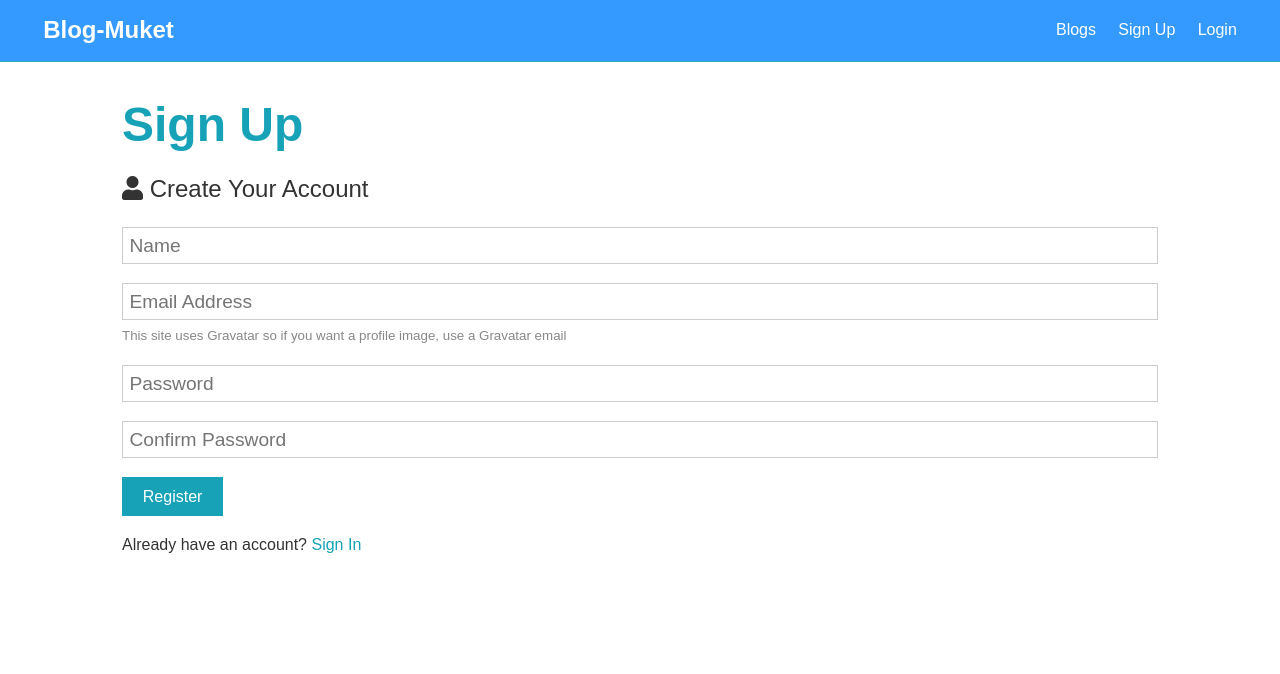
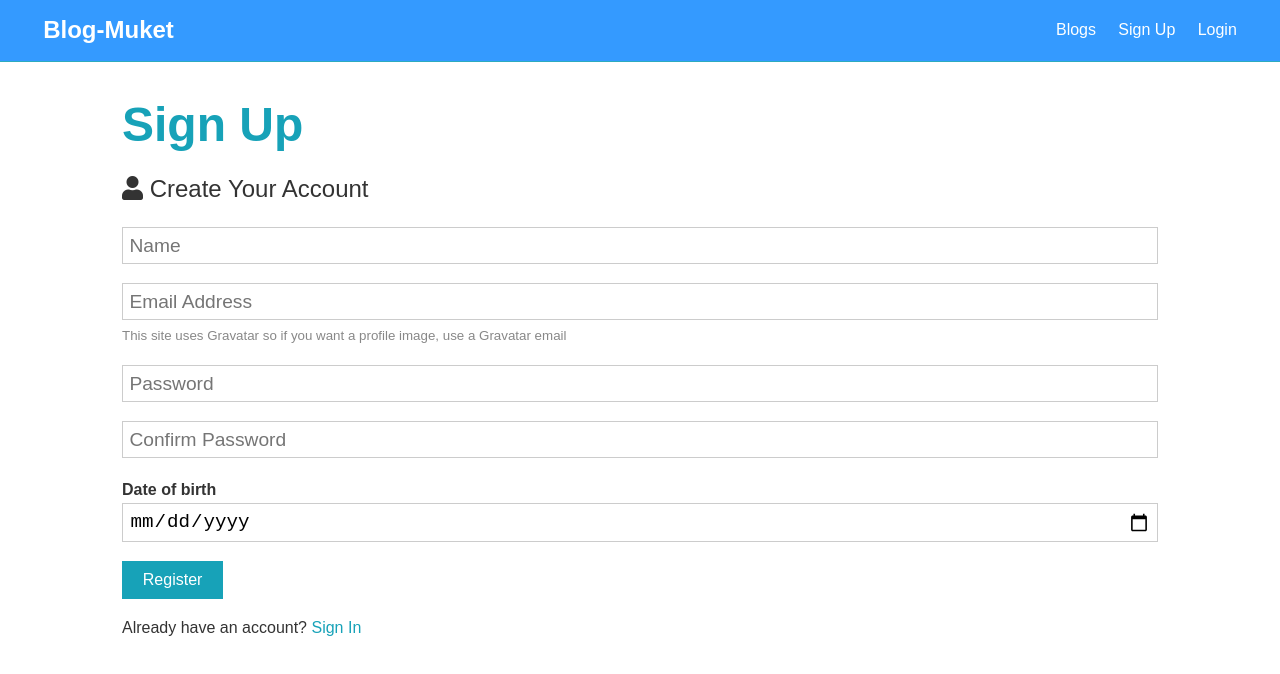
Before and after one commit to StephanMukete/final-project, a React (Create React App) app in the folder client/: page /register in a window 1280 px wide. Shown: the top 674 px of the page. Built offline with nearby package versions, Linux system fonts and the light colour scheme; no server answers; the HTML template or start-up script is replaced by a standard one.

Commit message:
added date to my register form

```diff
--- a/client/src/components/auth/Register.js
+++ b/client/src/components/auth/Register.js
@@ -4,6 +4,8 @@ import { Link, Redirect } from 'react-router-dom'
 import { setAlert } from '../../actions/alert'
 import { register } from '../../actions/auth'
 import PropTypes from 'prop-types'
+import Moment from 'react-moment';
+import moment from 'moment';
 
 const Register = ({ setAlert, register, isAuthenticated }) => {
   const [formData, setFormData] = useState({
@@ -80,6 +82,13 @@ const Register = ({ setAlert, register, isAuthenticated }) => {
             // minLength="4"
           />
         </div>
+        <div className="form-group">
+        <h4>Date of birth</h4>
+          <input
+            type='date'
+            name='from'
+          />
+        </div>
         <input type="submit" className="btn btn-primary" value="Register" />
       </form>
       <p className="my-1">
```
Also changed, not shown: client/src/components/profile/Profile.js (added, +16 -0 lines), 1 other file (tests, documents, lock files or other folders).
